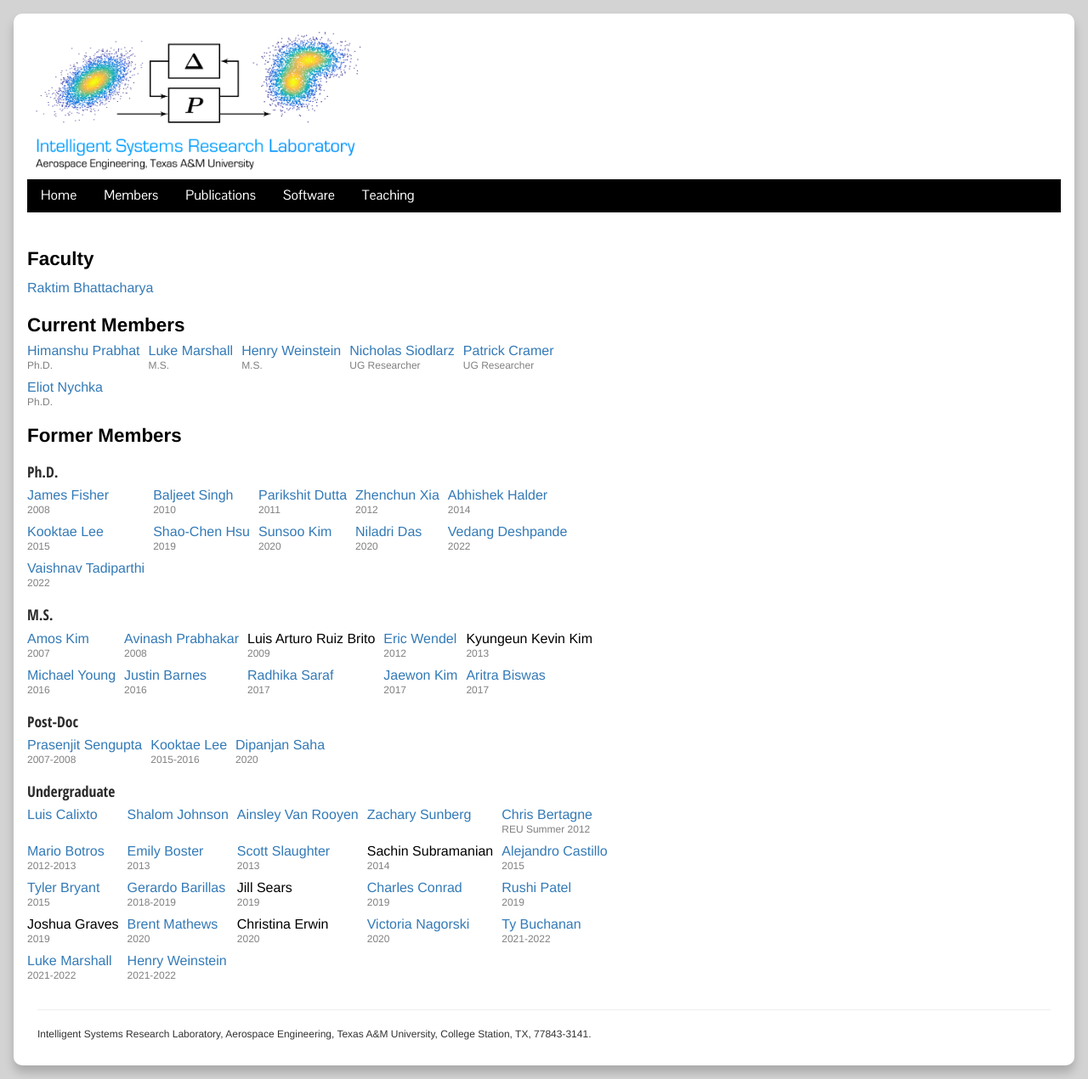
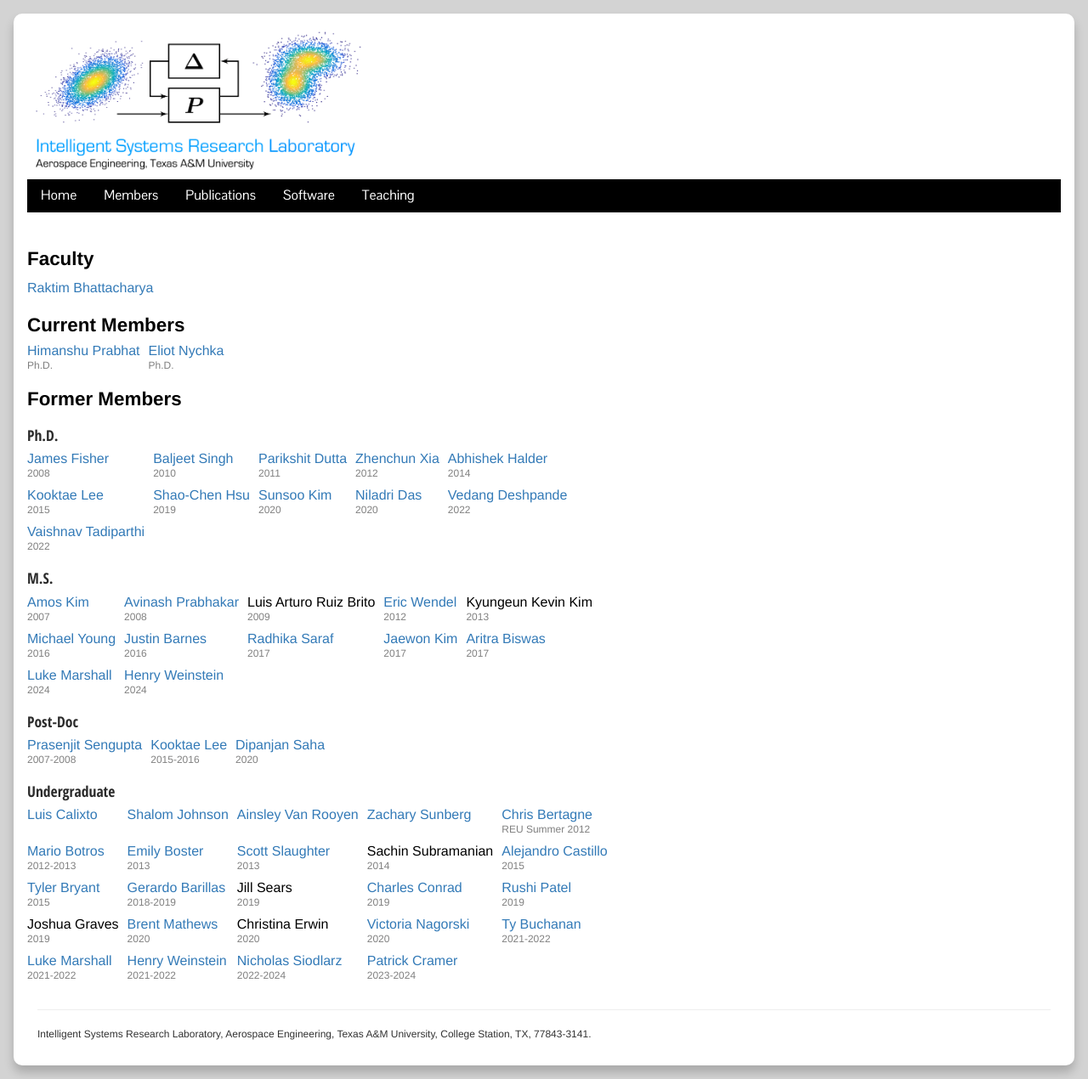
Before and after one commit to isrlab/isrlab.github.io, a Jekyll site: the page built from 02 members.md, in a window 1280 px wide. Shown: the whole page at 85% size. Built offline with Jekyll 4.4.1, drawn with Linux system fonts in a browser that asks for light colours; nearby versions of some CDN libraries.

Commit message:
Update 02 members.md

```diff
--- a/02 members.md
+++ b/02 members.md
@@ -11,11 +11,7 @@ permalink: /members.html
 ## Current Members
 <div class="former_students">
   <div><a href ="https://www.linkedin.com/in/himanshu-prabhat-2a5ba82b"> Himanshu Prabhat </a><br> <year>Ph.D.</year></div>
-  <div><a href ="https://www.linkedin.com/in/luke-m-marshall/"> Luke Marshall </a><br> <year>M.S.</year></div>
-  <div><a href ="https://www.linkedin.com/in/henryweinstein/"> Henry Weinstein </a><br> <year>M.S.</year></div>
-      <div><a href ="https://www.linkedin.com/in/nicholas-siodlarz-a79901204"> Nicholas Siodlarz </a><br> <year>UG Researcher</year></div>
-  <div><a href ="https://www.linkedin.com/in/patrick-cramer-7060a31b8/"> Patrick Cramer </a><br> <year>UG Researcher</year></div>
-    <div><a href ="https://www.linkedin.com/in/eliot-nychka/"> Eliot Nychka </a><br> <year>Ph.D.</year></div>
+  <div><a href ="https://www.linkedin.com/in/eliot-nychka/"> Eliot Nychka </a><br> <year>Ph.D.</year></div>
 </div>
 
 ## Former Members
@@ -47,6 +43,8 @@ permalink: /members.html
      <div><a href = "https://in.linkedin.com/in/radhika-saraf-93232498">Radhika Saraf</a> <br> <year>2017</year></div>
     <div><a href = "https://www.linkedin.com/in/jwkim8804">Jaewon Kim</a><br> <year>2017</year></div>
     <div><a href = "https://www.linkedin.com/in/aritrabiswas">Aritra Biswas</a><br> <year>2017</year></div>
+      <div><a href ="https://www.linkedin.com/in/luke-m-marshall/"> Luke Marshall </a><br> <year>2024</year></div>
+  <div><a href ="https://www.linkedin.com/in/henryweinstein/"> Henry Weinstein </a><br> <year>2024</year></div>
 </div>
 
 ### Post-Doc
@@ -81,4 +79,6 @@ permalink: /members.html
       <div><a href ="https://www.linkedin.com/in/ty-buchanan/"> Ty Buchanan </a><br> <year>2021-2022</year></div>
       <div><a href ="https://www.linkedin.com/in/luke-m-marshall/"> Luke Marshall </a><br> <year>2021-2022</year></div>
   <div><a href ="https://www.linkedin.com/in/henryweinstein/"> Henry Weinstein </a><br> <year>2021-2022</year></div>
+  <div><a href ="https://www.linkedin.com/in/nicholas-siodlarz-a79901204"> Nicholas Siodlarz </a><br> <year>2022-2024</year></div>
+  <div><a href ="https://www.linkedin.com/in/patrick-cramer-7060a31b8/"> Patrick Cramer </a><br> <year>2023-2024</year></div>
     </div>
```
